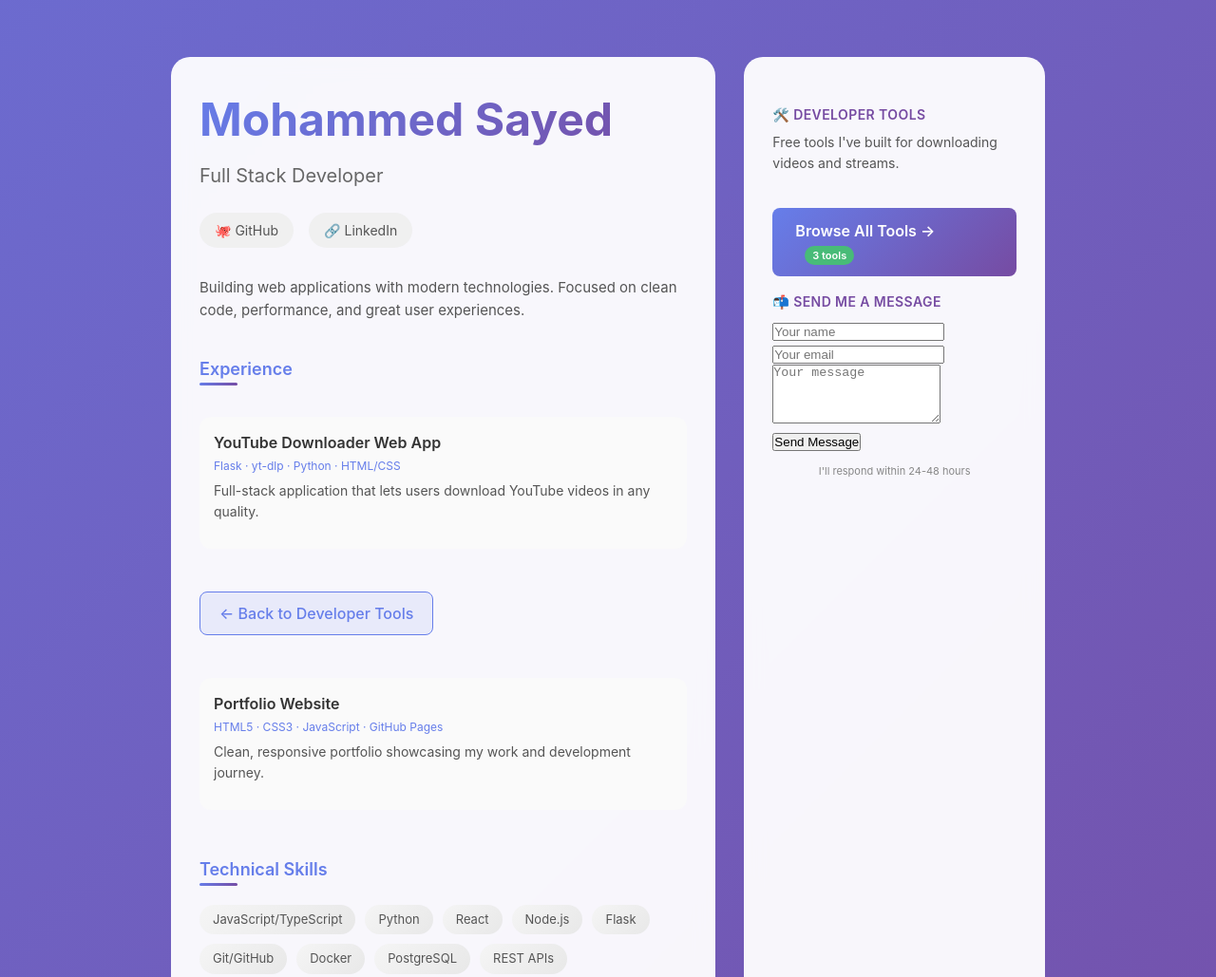
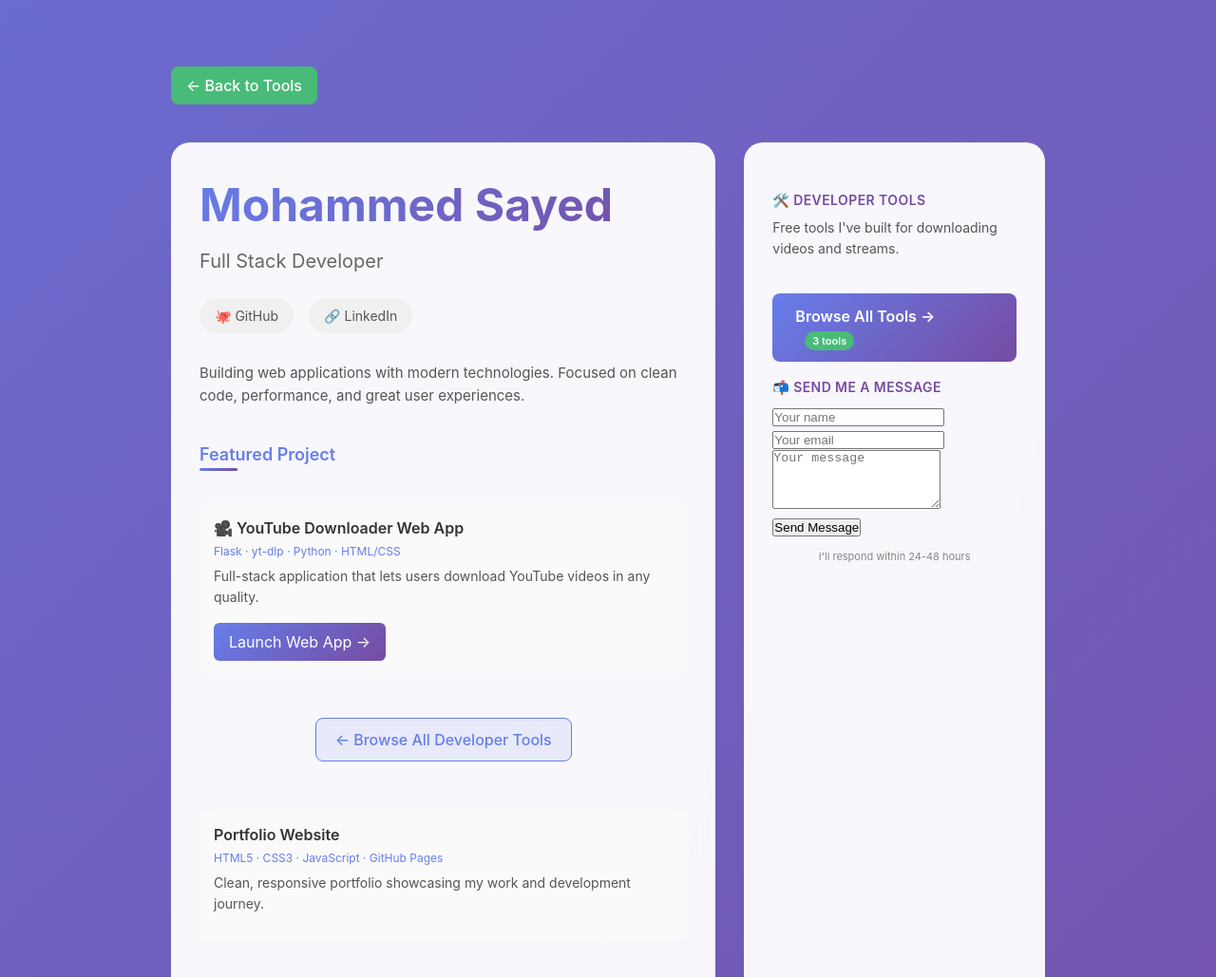
Before and after one commit to mos238/myWebSite, a plain HTML site: page index.html in a window 1280 px wide. Shown: the top 1029 px of the page at 95% size. Drawn offline with Linux system fonts and the light colour scheme.

Commit message:
Fix back buttons: add Back to Tools and Browse All Developer Tools buttons

```diff
--- a/index.html
+++ b/index.html
@@ -51,33 +51,33 @@
             transform: translateX(-5px);
         }
 
-        .separator {
-            text-align: center;
-            margin: 40px 0;
-            position: relative;
+        .back-to-portfolio {
+            display: inline-block;
+            margin: 10px 0 20px 0;
+            padding: 8px 16px;
+            background: #48bb78;
+            color: white;
+            text-decoration: none;
+            border-radius: 8px;
+            font-weight: 500;
+            transition: all 0.3s ease;
         }
 
-        .separator::before {
-            content: '';
-            position: absolute;
-            top: 50%;
-            left: 0;
-            right: 0;
-            height: 1px;
-            background: linear-gradient(90deg, transparent, #667eea, transparent);
-        }
-
-        .separator span {
-            background: white;
-            padding: 0 20px;
-            position: relative;
-            color: #667eea;
-            font-size: 14px;
+        .back-to-portfolio:hover {
+            background: #38a169;
+            transform: translateX(-5px);
         }
     </style>
 </head>
 <body>
     <div class="container">
+        <!-- Back to Portfolio Button at Top -->
+        <div style="margin-bottom: 20px;">
+            <a href="https://mos238.github.io/myWebSite/tools.html" class="back-to-portfolio">
+                ← Back to Tools
+            </a>
+        </div>
+
         <div class="two-columns">
             <!-- MAIN CONTENT -->
             <div class="main-content">
@@ -91,17 +91,20 @@
 
                 <p>Building web applications with modern technologies. Focused on clean code, performance, and great user experiences.</p>
 
-                <h2>Experience</h2>
+                <h2>Featured Project</h2>
                 <div class="project">
-                    <div class="project-title">YouTube Downloader Web App</div>
+                    <div class="project-title">🎥 YouTube Downloader Web App</div>
                     <div class="project-tech">Flask · yt-dlp · Python · HTML/CSS</div>
                     <p style="font-size: 14px;">Full-stack application that lets users download YouTube videos in any quality.</p>
+                    <div style="margin-top: 15px;">
+                        <a href="https://mywebsite-m9qv.onrender.com" target="_blank" style="display: inline-block; padding: 8px 16px; background: linear-gradient(135deg, #667eea 0%, #764ba2 100%); color: white; text-decoration: none; border-radius: 6px;">Launch Web App →</a>
+                    </div>
                 </div>
 
-                <!-- Back to Portfolio button after YouTube Downloader -->
-                <div style="margin: 20px 0;">
+                <!-- Back to Portfolio Button AFTER YouTube Web App Launcher -->
+                <div style="margin: 20px 0 30px 0; text-align: center;">
                     <a href="https://mos238.github.io/myWebSite/tools.html" class="back-button">
-                        ← Back to Developer Tools
+                        ← Browse All Developer Tools
                     </a>
                 </div>
 
@@ -125,7 +128,7 @@
                 </div>
             </div>
 
-            <!-- SIDEBAR - Tools link -->
+            <!-- SIDEBAR -->
             <div class="sidebar">
                 <div class="tools">
                     <h3>🛠️ Developer Tools</h3>
```
